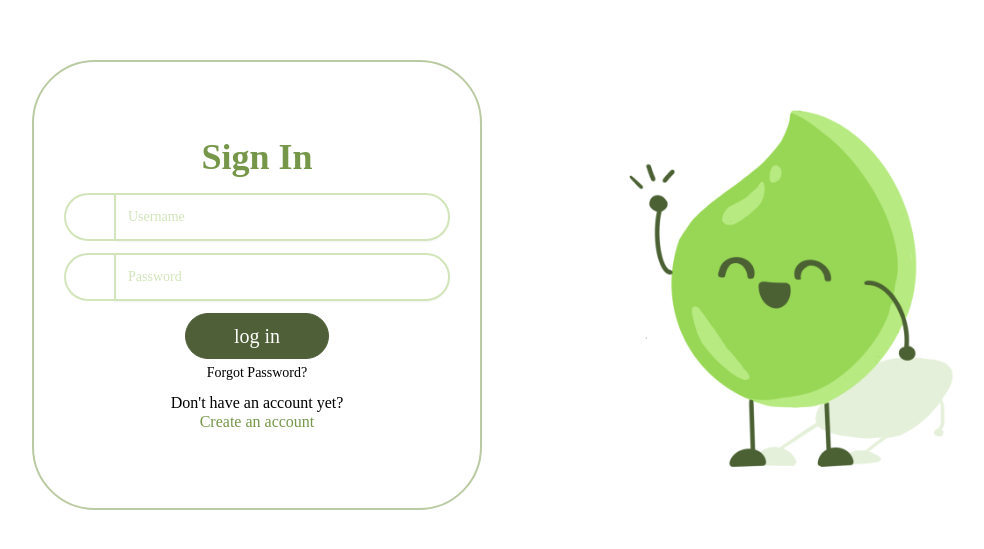
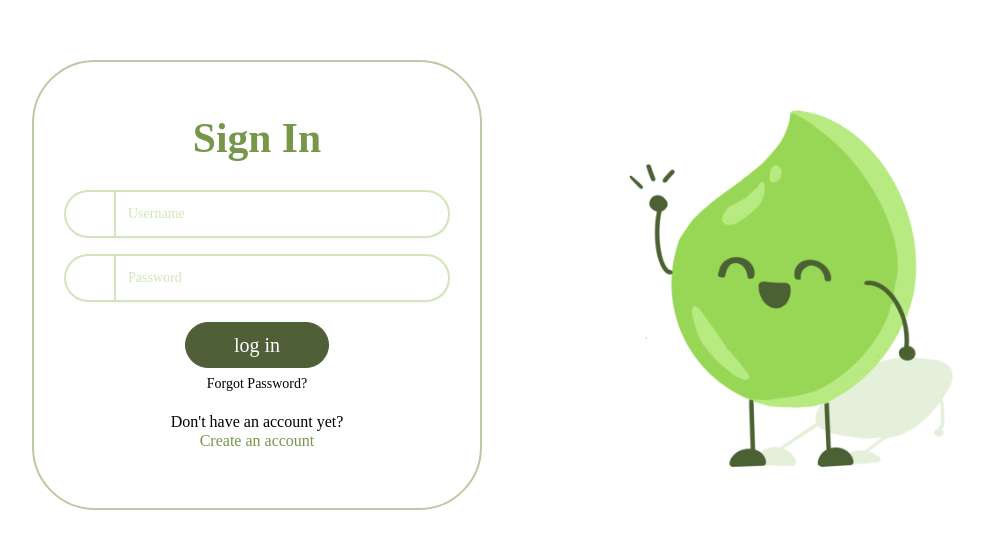
Before and after one commit to tealeaf2/Alora-Finance, a React (Create React App) app in the folder alora-frontend/: page /login in a window 1280 px wide. Shown: the part 115-664 px from the top of the page, without its empty margins (108-1092 px from the left). Built offline with nearby package versions, Linux system fonts and the light colour scheme.

Commit message:
Fixed scaling within login form, particularly at larger screen sizes.

```diff
--- a/alora-frontend/src/pages/LoginPage.js
+++ b/alora-frontend/src/pages/LoginPage.js
@@ -9,12 +9,12 @@ function LoginPage() {
     return (
 
     <div className="flex h-screen items-center justify-center">
-      <div className="grid grid-cols-2  mx-20  md:max-w-[75vw] xl:max-w-[1000px] flex-1">
+      <div className="grid grid-cols-2  mx-16  md:max-w-[75vw] xl:max-w-[1000px] flex-1">
         <div className="flex flex-col justify-center items-center grow p-5 md:px-[6%] rounded-[14%] border-2 border-[#BACAA2] max-w-[450px]">
-          <h1 className="text-center text-[#76974A] text-4xl font-bold mb-4">
+          <h1 className="text-center text-[#76974A] text-4xl lg:text-[2.6rem] font-bold mb-4 lg:mb-8">
             Sign In
           </h1>
-          <div className='flex mb-3 self-stretch'>
+          <div className='flex mb-3 lg:mb-4 self-stretch'>
           <div className='px-6 border-2 border-r-0 border-login-green rounded-l-full'></div>
           <div className='flex-1'>
             <label
@@ -30,7 +30,7 @@ function LoginPage() {
             />
 
             <span
-              className="absolute start-3 top-3 -translate-y-1/2 text-xs text-login-green transition-all peer-placeholder-shown:top-1/2 peer-placeholder-shown:text-sm peer-focus:top-3 peer-focus:text-xs "
+              className="absolute start-3 top-3 -translate-y-1/2 text-xs text-login-green transition-all peer-placeholder-shown:top-1/2 peer-placeholder-shown:text-sm peer-focus:top-3 peer-focus:text-xs"
             >
               Username
             </span>
@@ -40,7 +40,7 @@ function LoginPage() {
           </div>
 
 
-          <div className='flex mb-3 self-stretch'>
+          <div className='flex mb-4 lg:mb-5 self-stretch'>
           <div className='px-6 border-2 border-r-0 border-login-green rounded-l-full'></div>
           <div className='flex-1'>
             <label
@@ -65,14 +65,14 @@ function LoginPage() {
             </div>
           </div>
           <a
-          className="rounded-3xl border border-[#4F6038] bg-[#4F6038] px-12 py-2 text-xl font-medium text-white hover:bg-transparent hover:text-[#4F6038] focus:outline-none focus:ring active:text-[#4F6038] text-center max-w-[fit-content] mb-1"
+          className="rounded-3xl border border-[#4F6038] bg-[#4F6038] px-12 py-2 text-xl font-medium text-white hover:bg-transparent hover:text-[#4F6038] focus:outline-none focus:ring active:text-[#4F6038] text-center max-w-[fit-content] mb-1 lg:mb-1.5"
           href=""
         >
           log in
         </a>
 
         <a
-        className="text-sm mb-2"
+        className="text-sm mb-2 lg:mb-4"
         href=""
         >
           Forgot Password?
```
